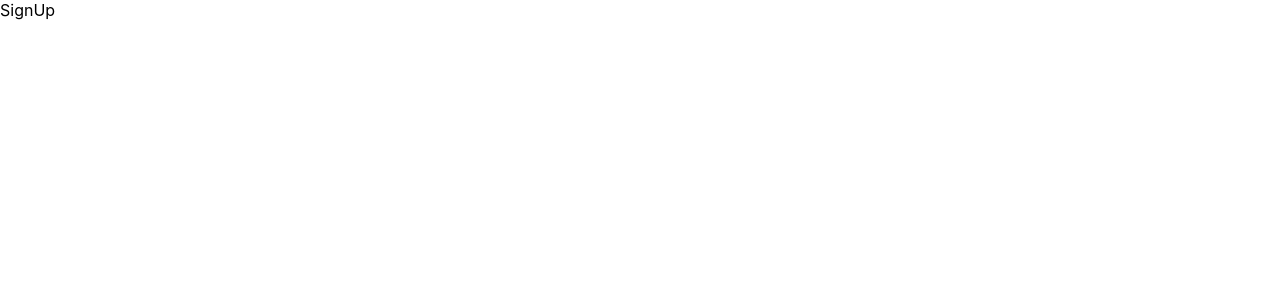
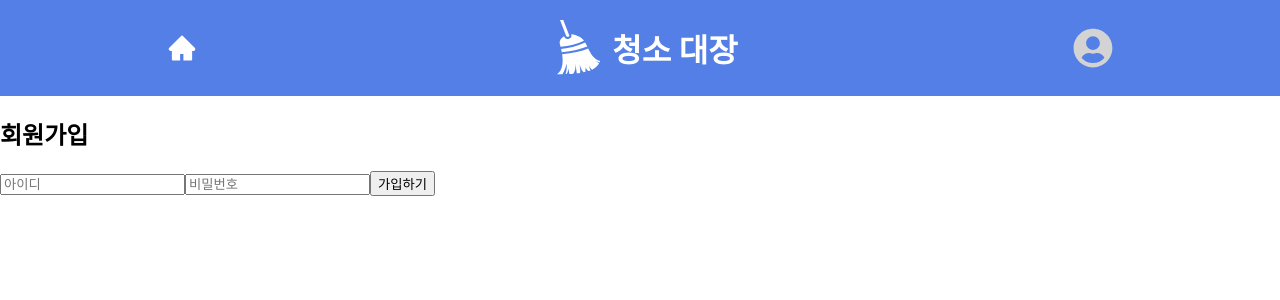
Before and after one commit to lionloopy/Mini_Clean, a React (Create React App) app: page /signup in a window 1280 px wide. Shown: the top 300 px of the page. Built offline with nearby package versions, Linux system fonts and the light colour scheme.

Commit message:
Update SignUp.js

```diff
--- a/src/pages/SignUp.js
+++ b/src/pages/SignUp.js
@@ -1,7 +1,110 @@
 import React from "react";
+import Layout from "../components/Layout";
+import Header from "../components/Header";
+import { useState } from "react";
+import { useNavigate } from "react-router-dom";
 
-function SignUp() {
-  return <div>SignUp</div>;
+export default function App() {
+  let username = document.querySelector("#username");
+  let passwordForm = document.querySelector("#password");
+  const navigate = useNavigate();
+  const [inputs, setInputs] = useState({
+    username: "",
+    password: "",
+  });
+
+  const onChange = (e) => {
+    //input에 name을 가진 요소의 value에 이벤트를 걸었다
+    const { name, value } = e.target; // 변수를 만들어 이벤트가 발생했을때의 value를 넣어줬다
+    const nextInputs = { ...inputs, [name]: value }; //스프레드 문법으로 기존의 객체를 복사한다.
+    setInputs(nextInputs); //만든 변수를 seInput으로 변경해준다.
+  };
+
+  function CheckPassid(str) {
+    //id 정규식
+    let reg1 = /^(?=.*[a-z])(?=.*\d)[a-z\d@$!%*#?&]{4,}$/;
+    return reg1.test(str);
+  }
+
+  function CheckPass(str) {
+    //비밀번호 정규식
+    let reg2 = /^(?=.*[A-Za-z])(?=.*\d)[A-Za-z\d@$!%*#?&]{8,}$/;
+    return reg2.test(str);
+  }
+
+  function letsJoin() {
+    //로그인 유효성 검사
+    if (inputs.username === "") {
+      alert("아이디를 입력해주세요!");
+      username.focus();
+      return;
+    } else if (CheckPassid(inputs.username) === false) {
+      alert("아이디는 4자 이상의 영소문자, 숫자만 가능합니다.");
+      username.focus();
+      return;
+    } else if (inputs.password === "") {
+      alert("비밀번호를 입력해주세요!");
+      passwordForm.focus();
+      return;
+    } else if (CheckPass(inputs.password) === false) {
+      alert("비밀번호는 8자 이상의 영대소문자, 숫자만 가능합니다.");
+      passwordForm.focus();
+      return;
+    } else {
+      fetch("http://13.125.211.170:8080/api/user/signup", {
+        //백엔드랑 협의된 주소 입력
+        method: "post",
+        headers: {
+          "content-type": "application/json",
+          Accept: "application/json",
+        },
+        body: JSON.stringify({
+          username: inputs.username,
+          password: inputs.password,
+        }),
+      })
+        .then((res) => res.json())
+        .then((response) => {
+          if (response.statusCode === "OK") {
+            alert("정상적으로 회원가입이 완료되었습니다");
+            // window.location.replace("/백엔드랑 협의된 주소");
+          } else {
+            alert("회원가입에 실패하였습니다.");
+          }
+        });
+      navigate("/login");
+    }
+  }
+
+  return (
+    <Layout>
+      <Header></Header>
+
+      <h2>회원가입</h2>
+
+      <input
+        type="text"
+        id="username"
+        name="username"
+        onChange={onChange}
+        placeholder="아이디"
+      />
+
+      <input
+        type="password"
+        id="password"
+        name="password"
+        onChange={onChange}
+        placeholder="비밀번호"
+      />
+
+      <input
+        type="button"
+        className="button medium primary"
+        onClick={letsJoin}
+        id="joinBtn"
+        value="가입하기"
+      />
+    </Layout>
+  );
 }
-
-export default SignUp;
```
